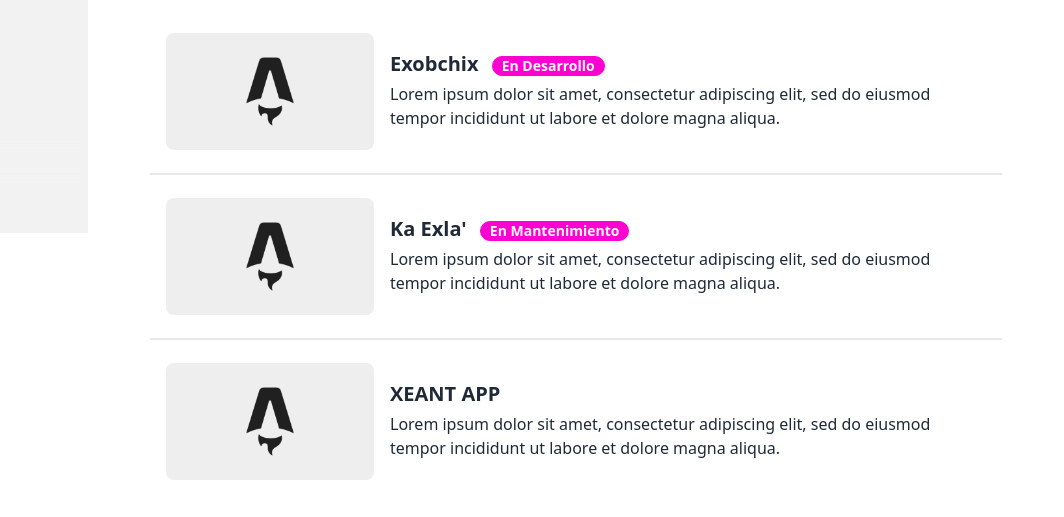
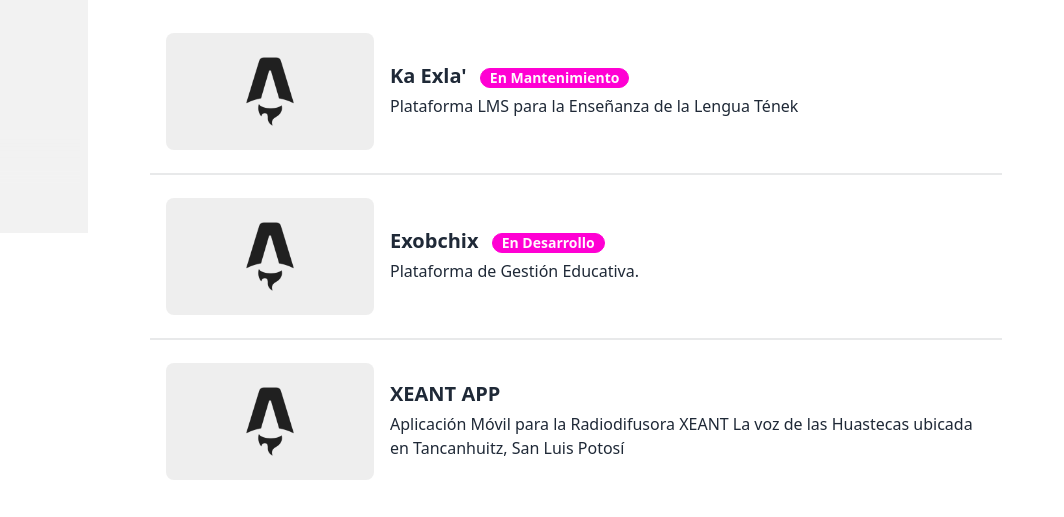
Before and after one commit to exobchix/exobchix-dev, an Astro site: page /projects in a window 1280 px wide. Shown: the part 567-1084 px from the top of the page, 216-1280 px from the left. Built offline with nearby package versions, Linux system fonts and the light colour scheme; Astro itself is replaced by a stand-in of ours.

Commit message:
change some info

```diff
--- a/src/config.ts
+++ b/src/config.ts
@@ -2,6 +2,6 @@
 // You can import this data from anywhere in your site by using the `import` keyword.
 
 export const SITE_TITLE = 'Exobchix | Ing. Héctor René Bautista Odilón';
-export const SITE_DESCRIPTION = 'Astrofy is a free and open-source template for your Personal Portfolio Website built with Astro and TailwindCSS. Create in minutes a website with Blog, CV, Project Section, Store and RSS Feed.';
+export const SITE_DESCRIPTION = 'Personal Portfolio Website built with Astro and TailwindCSS.';
 export const GENERATE_SLUG_FROM_TITLE = true
 export const TRANSITION_API = true
--- a/src/pages/projects.astro
+++ b/src/pages/projects.astro
@@ -27,25 +27,25 @@
   </div>
 
   <HorizontalCard
+    title="Ka Exla'"
+    img="/post_img.webp"
+    desc="Plataforma LMS para la Enseñanza de la Lengua Tének"
+    url="#"
+    badge="En Mantenimiento"
+  />
+  <div class="divider my-0"></div>
+  <HorizontalCard
     title="Exobchix"
     img="/post_img.webp"
-    desc="Lorem ipsum dolor sit amet, consectetur adipiscing elit, sed do eiusmod tempor incididunt ut labore et dolore magna aliqua."
+    desc="Plataforma de Gestión Educativa."
     url="#"
     badge="En Desarrollo"
   />
   <div class="divider my-0"></div>
   <HorizontalCard
-    title="Ka Exla'"
-    img="/post_img.webp"
-    desc="Lorem ipsum dolor sit amet, consectetur adipiscing elit, sed do eiusmod tempor incididunt ut labore et dolore magna aliqua."
-    url="#"
-    badge="En Mantenimiento"
-  />
-  <div class="divider my-0"></div>
-  <HorizontalCard
     title="XEANT APP"
     img="/post_img.webp"
-    desc="Lorem ipsum dolor sit amet, consectetur adipiscing elit, sed do eiusmod tempor incididunt ut labore et dolore magna aliqua."
+    desc="Aplicación Móvil para la Radiodifusora XEANT La voz de las Huastecas ubicada en Tancanhuitz, San Luis Potosí"
     url="#"
   />
 </BaseLayout>
```
